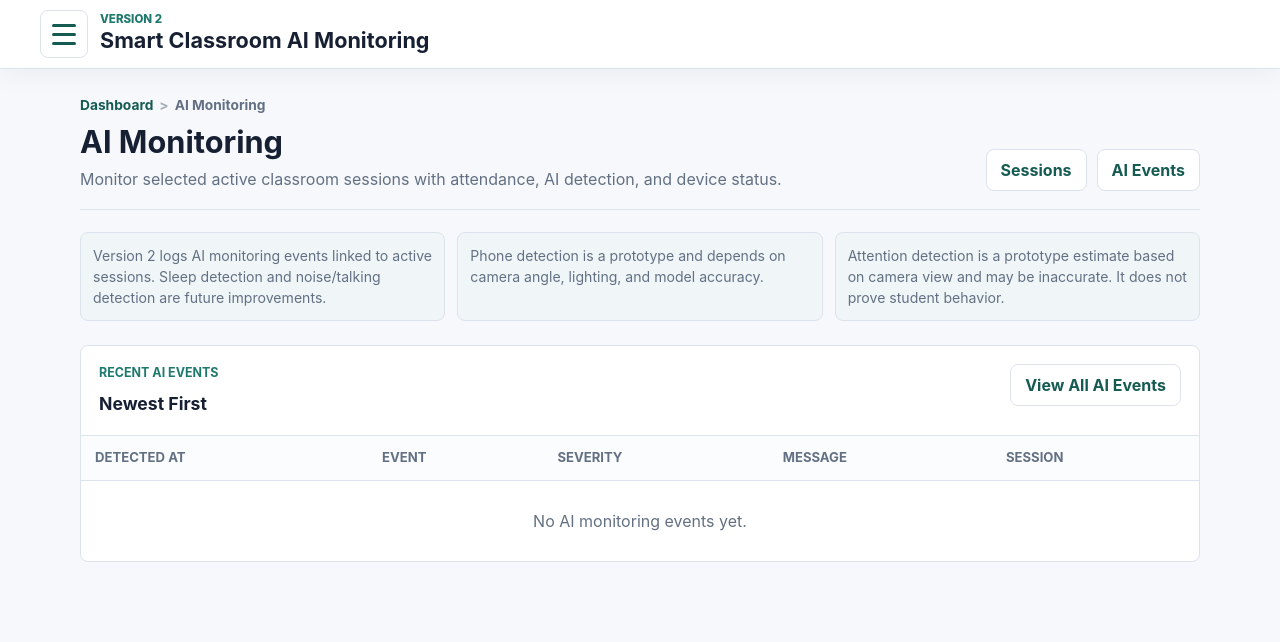
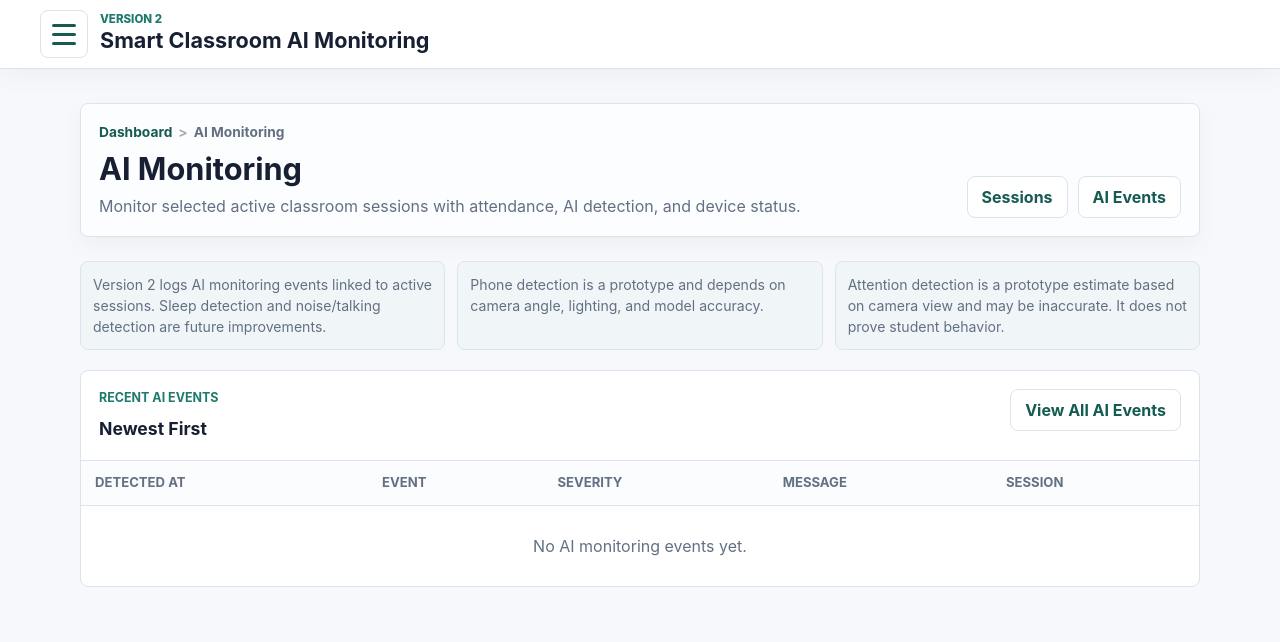
Before and after one commit to TunSopheak/Smart-Classroom-AI-V2, a FastAPI app: page /ai-monitoring in a window 1280 px wide. Shown: the top 642 px of the page. Run offline with FastAPI, Linux system fonts and the light colour scheme; data that the repository does not hold is empty; some libraries are stand-ins or nearby versions.

Commit message:
Polish QR scanner and AI monitoring UI

```diff
--- a/app/static/css/style.css
+++ b/app/static/css/style.css
@@ -221,7 +221,7 @@ body.nav-open {
 main {
     width: min(1120px, calc(100% - 40px));
     margin: 0 auto;
-    padding: 26px 0 56px;
+    padding: 34px 0 56px;
 }
 
 .page-hero {
@@ -229,9 +229,12 @@ main {
     grid-template-columns: minmax(0, 1fr) auto;
     gap: 18px;
     align-items: end;
-    margin-bottom: 22px;
-    padding-bottom: 18px;
-    border-bottom: 1px solid var(--line);
+    margin-bottom: 24px;
+    padding: 18px;
+    background: rgba(255, 255, 255, 0.72);
+    border: 1px solid var(--line);
+    border-radius: 8px;
+    box-shadow: 0 8px 22px rgba(23, 32, 51, 0.04);
 }
 
 .breadcrumbs {
@@ -841,11 +845,11 @@ a.mini-record {
     display: grid;
     grid-template-columns: repeat(3, minmax(180px, 1fr));
     gap: 12px;
-    margin-bottom: 18px;
+    margin-bottom: 20px;
 }
 
 .session-selector-card {
-    margin-bottom: 18px;
+    margin-bottom: 20px;
 }
 
 .section-heading,
@@ -1042,7 +1046,7 @@ a.mini-record {
 }
 
 .monitor-events-section {
-    margin-top: 24px;
+    margin-top: 20px;
 }
 
 .table-heading {
--- a/app/templates/base.html
+++ b/app/templates/base.html
@@ -4,7 +4,7 @@
     <meta charset="UTF-8">
     <meta name="viewport" content="width=device-width, initial-scale=1.0">
     <title>{% block title %}Smart Classroom AI Monitoring V2{% endblock %}</title>
-    <link rel="stylesheet" href="{{ url_for('static', path='css/style.css') }}?v=ui21">
+    <link rel="stylesheet" href="{{ url_for('static', path='css/style.css') }}?v=ui22">
 </head>
 <body>
     {% set current_path = request.url.path if request is defined else "" %}
@@ -63,7 +63,7 @@
         {% block content %}{% endblock %}
     </main>
 
-    <script src="{{ url_for('static', path='js/app.js') }}?v=ui21"></script>
+    <script src="{{ url_for('static', path='js/app.js') }}?v=ui22"></script>
     {% block scripts %}{% endblock %}
 </body>
 </html>
```
Also changed, not shown: other parts of app/static/css/style.css (+19 -17 lines).
